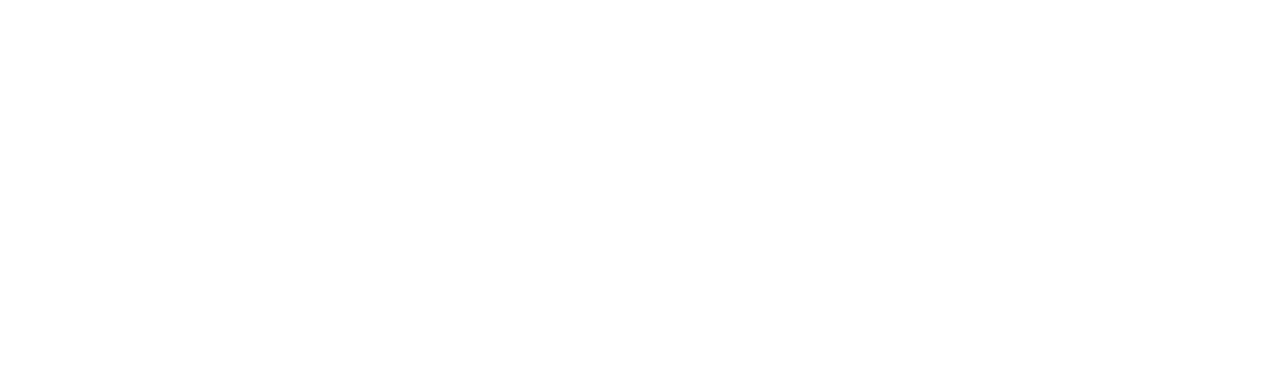
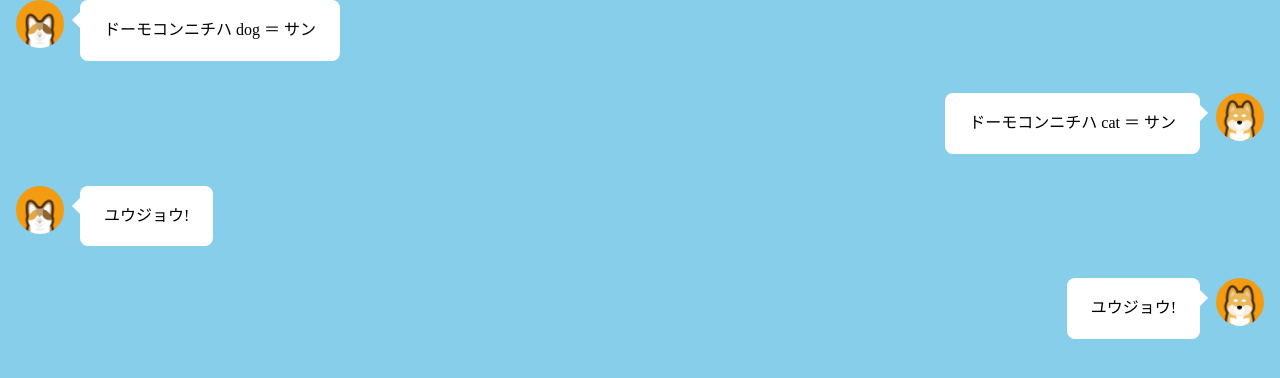
Before and after one commit to tashiroo/dd-react, a plain HTML site: page React/6-11/index.html in a window 1280 px wide. Drawn offline with Linux system fonts and the light colour scheme.

Commit message:
7/11の学習内容

```diff
--- a/React/6-11/css/style.css
+++ b/React/6-11/css/style.css
@@ -0,0 +1,66 @@
+body {
+  margin: 0;
+  background: skyblue;
+}
+
+.conteiner {
+  padding: 32px;
+}
+
+.messages {
+  padding: 0;
+  margin: 0;
+  list-style: none;
+}
+
+.messages li {
+  display: flex;
+}
+
+.messages li + li {
+  margin-top: 32px;
+}
+
+li.right-side {
+  flex-direction: row-reverse;
+}
+
+.pic {
+  width: 80px;
+  text-align: center;
+}
+
+.pic img {
+  width: 48px;
+  height: 48px;
+  border-radius: 50%;
+}
+
+.text {
+  background-color: white;
+  border-radius: 8px;
+  padding: 16px 24px;
+  max-width: 60%;
+  line-height: 1.8;
+  position: relative;
+}
+
+.text::before {
+  content: "";
+  width: 0;
+  height: 0;
+  border: 8px solid transparent;
+  position: absolute;
+}
+
+.left-side .text::before {
+  top: 12px;
+  left: -16px;
+  border-right-color: white;
+}
+
+.right-side .text::before {
+  top: 12px;
+  right: -16px;
+  border-left-color: white;
+}
--- a/React/6-11/index.html
+++ b/React/6-11/index.html
@@ -1,12 +1,41 @@
 <!DOCTYPE html>
 <html lang="en">
-<head>
-  <meta charset="UTF-8">
-  <meta name="viewport" content="width=device-width, initial-scale=1.0">
-  <title>Document</title>
-  <link rel="stylesheet" href="./css/style.css">
-</head>
-<body>
-  <script src ="js/script.js"></script>
-</body>
+  <head>
+    <meta charset="UTF-8" />
+    <meta name="viewport" content="width=device-width, initial-scale=1.0" />
+    <title>Ch</title>
+    <link rel="stylesheet" href="./css/style.css" />
+  </head>
+  <body>
+    <div class="container">
+      <ul class="messages">
+        <li class ="left-side">
+          <div class ="pic">
+            <img src="img/cat.png" >
+          </div>
+          <div class ="text">ドーモコンニチハ dog ＝ サン</div>
+        </li>
+        <li class ="right-side">
+          <div class ="pic">
+            <img src="img/dog.png" >
+          </div>
+          <div class ="text">ドーモコンニチハ cat ＝ サン</div>
+        </li>
+        <li class ="left-side">
+          <div class ="pic">
+            <img src="img/cat.png" >
+          </div>
+          <div class ="text">ユウジョウ!</div>
+        </li>
+        <li class ="right-side">
+          <div class ="pic">
+            <img src="img/dog.png" >
+          </div>
+          <div class ="text">ユウジョウ!</div>
+        </li>
+      </ul>
+    </div>
+
+    <script src="js/script.js"></script>
+  </body>
 </html>
```
Also changed, not shown: index.html (+2 -1 lines), React/6-11/img/cat.png (added), React/6-11/img/dog.png (added), jsscript.js (added), style.css (added).
